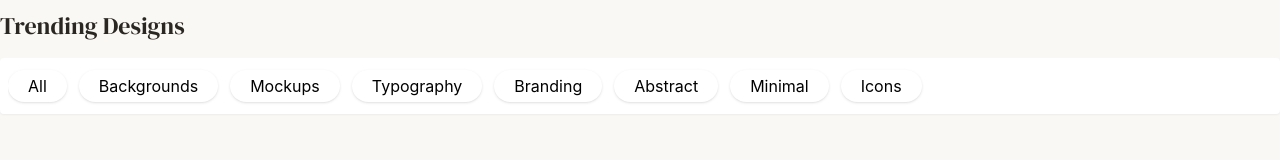
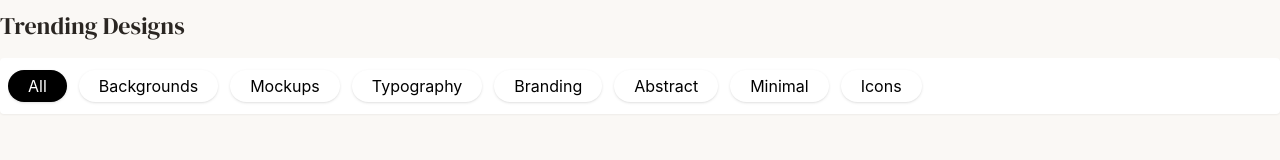
Before and after one commit to shakilcreativework/creativework, a React (Vite) app: page / in a window 1280 px wide. Shown: the part 702-862 px from the top of the page. Built offline with nearby package versions, Linux system fonts and the light colour scheme.

Commit message:
now, trending designs for category btn is active or can change style when click any category btn

```diff
--- a/src/pages/Home/Home.jsx
+++ b/src/pages/Home/Home.jsx
@@ -1,5 +1,5 @@
 
-import { useContext } from "react";
+import { useContext, useState } from "react";
 import MagneticWrapper from "../../shared/buttons/MagneticWrapper";
 import Container from "../../shared/Container/Container";
 import { FaArrowRightLong } from "react-icons/fa6";
@@ -26,13 +26,16 @@ import AppContexts from "../../context/AppContexts";
 
 const Home = () => {
     const { categories } = useContext(AppContexts);
-    // console.log(categories);
+    const [currentTab, setCurrentTab] = useState("All");
+
+    // categories handle click function
+    const selectCategories = (category) => {
+        setCurrentTab(category)
+    };
 
     return (
         <div>
             <div className="bg-[linear-gradient(to_right,rgba(0,0,0,0.75),rgba(0,0,0,0.55),rgba(0,0,0,0.35)),url('https://i.ibb.co.com/7dZ65ZpV/arts-6.jpg')] bg-cover bg-center h-100 md:h-108.75 lg:h-134 xl:h-140 w-full">
-            {/* <div className="bg-[linear-gradient(to_right,rgba(0,0,0,0.85)_0%,rgba(0,0,0,0.65)_35%,rgba(0,0,0,0.35)_65%,rgba(0,0,0,0.15)_100%),url('https://i.ibb.co.com/7dZ65ZpV/arts-6.jpg')] bg-cover bg-center h-100 md:h-108.75 lg:h-134 xl:h-140 w-full"> */}
-            {/* <div className="bg-[linear-gradient(to_right,rgba(10,10,20,0.9)_0%,rgba(10,10,20,0.7)_40%,rgba(10,10,20,0.4)_70%,rgba(10,10,20,0.2)_100%),url('https://i.ibb.co.com/7dZ65ZpV/arts-6.jpg')] bg-cover bg-center h-100 md:h-108.75 lg:h-134 xl:h-140 w-full"> */}
                 <Container className={"h-full"}>
                     <div className="flex flex-col gap-4 justify-center items-start h-full">
                         <h1 className=" text-3xl md:text-5xl lg:text-6xl text-white/80 dm-serif text-shadow-white">Curated Design Resources</h1>
@@ -55,7 +58,7 @@ const Home = () => {
                             <div className="flex gap-3 overflow-x-auto whitespace-nowrap no-scrollbar scroll-smooth">
                                 {categories.map((category, idx) => (
                                     <div key={idx} className="shrink-0 py-1 ">
-                                        <MagneticWrapper className="z-50 shadow-sm hover:shadow-md py-1 px-5">
+                                        <MagneticWrapper onClick={() => selectCategories(category)} className={`z-50 shadow-sm hover:shadow-md py-1 px-5 ${currentTab.toLocaleLowerCase() === category.toLocaleLowerCase() ? 'bg-black text-white' : ''}`}>
                                             {category}
                                         </MagneticWrapper>
                                     </div>
```
